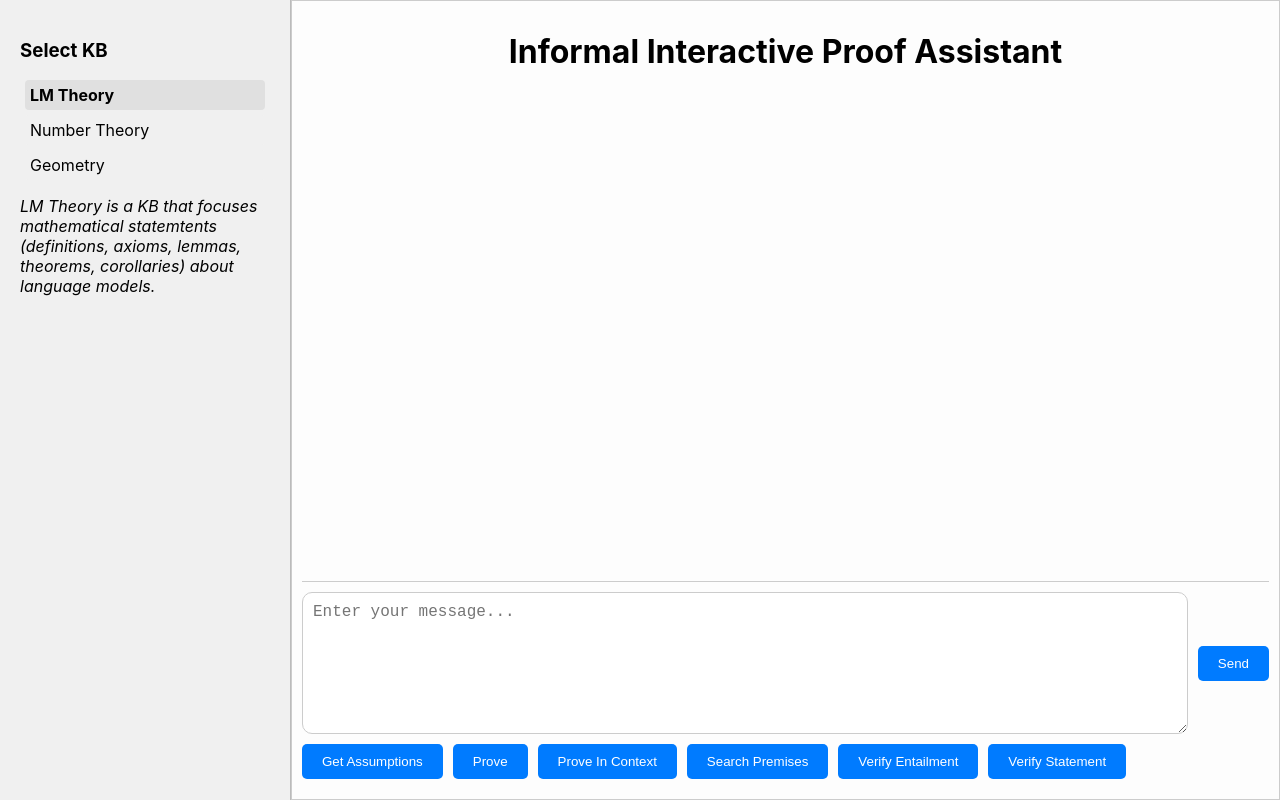
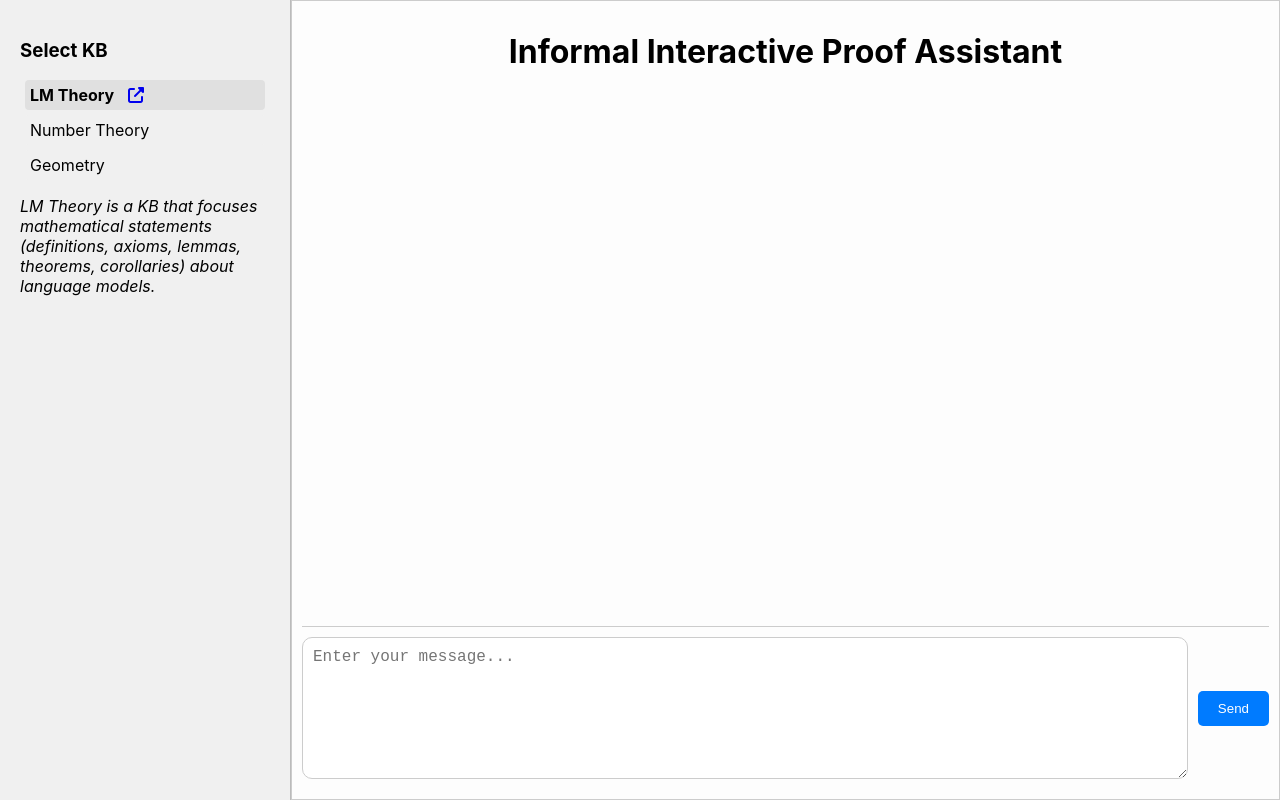
Before and after one commit to SL2000s/iipa_frontend, a React (Create React App) app: page / in a window 1280 px wide. Built offline with nearby package versions, Linux system fonts and the light colour scheme.

Commit message:
Add lm_theory KB link

```diff
--- a/package.json
+++ b/package.json
@@ -3,6 +3,7 @@
   "version": "0.1.0",
   "private": true,
   "dependencies": {
+    "@fortawesome/fontawesome-free": "^6.6.0",
     "@testing-library/jest-dom": "^5.17.0",
     "@testing-library/react": "^13.4.0",
     "@testing-library/user-event": "^13.5.0",
--- a/src/App.js
+++ b/src/App.js
@@ -9,11 +9,11 @@ import ClipLoader from "react-spinners/ClipLoader";
 function App() {
   const [input, setInput] = useState('');
 
-  // Update KB to hold both label and displayName
+  // Update KB to hold both label, displayName, and link (if needed)
   const [kb, setKb] = useState([
-    { label: 'lm_theory', displayName: 'LM Theory' },
-    { label: 'number_theory', displayName: 'Number Theory' },
-    { label: 'geometry', displayName: 'Geometry' }
+    { label: 'lm_theory', displayName: 'LM Theory', link: 'http://127.0.0.1:8800' },
+    { label: 'number_theory', displayName: 'Number Theory', link: '' },
+    { label: 'geometry', displayName: 'Geometry', link: '' }
   ]);
 
   const [selectedKb, setSelectedKb] = useState('lm_theory');  // Active KB label
@@ -23,39 +23,17 @@ function App() {
 
   // KB descriptions
   const kbDescriptions = {
-    lm_theory: "LM Theory is a KB that focuses mathematical statemtents (definitions, axioms, lemmas, theorems, corollaries) about language models.",
+    lm_theory: "LM Theory is a KB that focuses mathematical statements (definitions, axioms, lemmas, theorems, corollaries) about language models.",
     number_theory: "This KB is not implemented yet.",
     geometry: "This KB is not implemented yet."
   };
 
   const chooseTactic = (tactic) => {
-    if (tactic === 'verifyEntailment') {
-      setInput('Verify that p_j follows from p_i.\n\np_i: UNDEFINED\np_j: UNDEFINED');
-    } else if (tactic === 'expandAssumptions') {
-      setInput('Expand the implied definitions and assumptions from p_i.\n\np_i: UNDEFINED');
-    } else if (tactic === 'verifyStatement') {
-      setInput('Is p_i correct?\n\np_i: UNDEFINED');
-    } else if (tactic === 'prove') {
-      setInput('Prove p_i.\n\np_i: UNDEFINED');
-    } else if (tactic === 'proveWithinContext') {
-      setInput('Prove p_i given the context P_i.\n\np_i: UNDEFINED\nP_i: UNDEFINED');
-    } else if (tactic === 'premisesRetrieval') {
-      setInput('Create a list of all premises related to s_i.\n\ns_i: UNDEFINED');
-    }
+    // same chooseTactic logic
   };
 
   const handleSubmit = async () => {
-    if (input.trim() === "") return;
-
-    setIsLoading(true);
-    try {
-      const response = await submitPrompt(input, chatHistory, selectedKb);  // Send the actual kb label
-      setChatHistory([...chatHistory, { prompt: input, answer: response.answer }]);
-      setInput('');
-    } catch (error) {
-      setChatHistory([...chatHistory, { prompt: input, answer: 'Error while processing the prompt.' }]);
-    }
-    setIsLoading(false);
+    // same handleSubmit logic
   };
 
   const handleKeyDown = (event) => {
@@ -85,15 +63,7 @@ function App() {
   }, [chatHistory]);
 
   const preprocessLatex = (text) => {
-    const blockProcessedContent = text.replace(
-      /\\\[[\s\n]*(.*?)[\s\n]*\\\]/gs,
-      (_, equation) => `\n$$${equation}$$\n`,
-    );
-    const inlineProcessedContent = blockProcessedContent.replace(
-      /\\\((.*?)\\\)/gs,
-      (_, equation) => `$${equation}$`,
-    );
-    return inlineProcessedContent;
+    // same preprocessLatex logic
   };
 
   return (
@@ -110,6 +80,11 @@ function App() {
             onClick={() => handleKbSelect(item.label)}  // Send actual label
           >
             {item.displayName}  {/* Display user-friendly name */}
+            {item.link && (
+              <a href={item.link} target="_blank" rel="noopener noreferrer">
+                <i className="fas fa-external-link-alt" style={{ marginLeft: '10px' }}></i>
+              </a>
+            )}
           </p>
         ))}
 
@@ -165,12 +140,7 @@ function App() {
 
         <div className="command-menu">
           <div className="tactics-buttons">
-            <button onClick={() => chooseTactic('expandAssumptions')} disabled={isLoading}>Get Assumptions</button>
-            <button onClick={() => chooseTactic('prove')} disabled={isLoading}>Prove</button>
-            <button onClick={() => chooseTactic('proveWithinContext')} disabled={isLoading}>Prove In Context</button>
-            <button onClick={() => chooseTactic('premisesRetrieval')} disabled={isLoading}>Search Premises</button>
-            <button onClick={() => chooseTactic('verifyEntailment')} disabled={isLoading}>Verify Entailment</button>
-            <button onClick={() => chooseTactic('verifyStatement')} disabled={isLoading}>Verify Statement</button>
+            {/* Same tactics buttons */}
           </div>
         </div>
       </div>
--- a/src/index.js
+++ b/src/index.js
@@ -3,6 +3,8 @@ import ReactDOM from 'react-dom/client';
 import './index.css';
 import App from './App';
 import reportWebVitals from './reportWebVitals';
+import '@fortawesome/fontawesome-free/css/all.min.css';
+
 
 const root = ReactDOM.createRoot(document.getElementById('root'));
 root.render(
```
Also changed, not shown: 1 other file (tests, documents, lock files or other folders).
